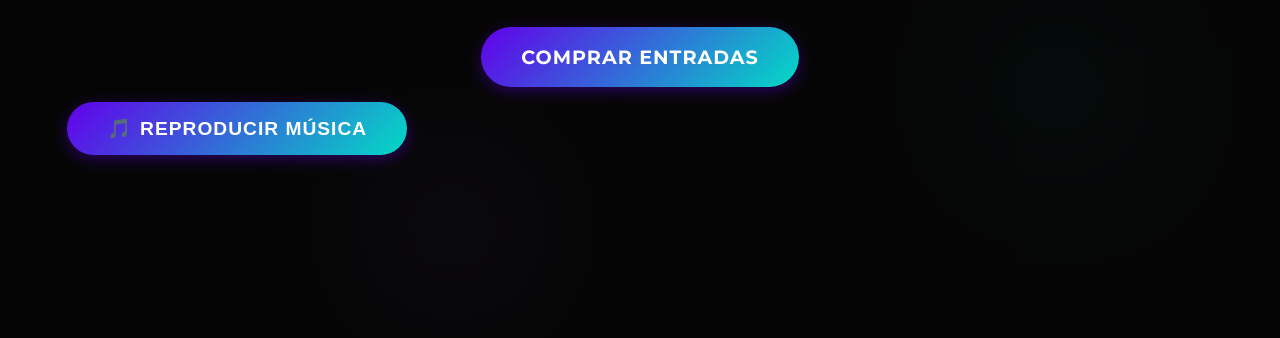
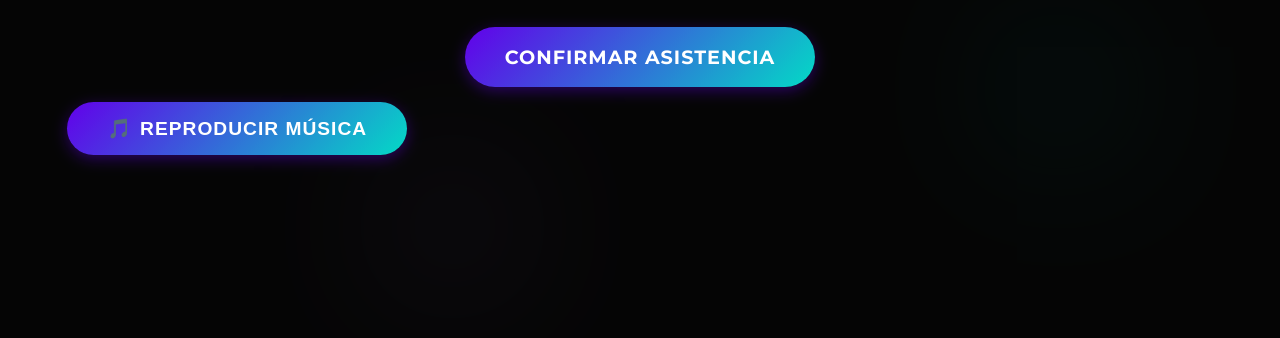
Before and after one commit to AaronSan5/claucochella, a plain HTML site: page index.html in a window 1280 px wide. Shown: the part 462-800 px from the top of the page. Drawn offline with Linux system fonts and the light colour scheme.

Commit message:
pagina final

```diff
--- a/index.html
+++ b/index.html
@@ -526,7 +526,6 @@
     <!-- Audio oculto -->
     <audio id="backgroundMusic">
         <source src="Las Avispas.mp3" type="audio/mpeg">
-        Tu navegador no soporta el elemento de audio.
     </audio>
 
     <!-- Efectos de luz -->
@@ -539,7 +538,7 @@
         <div class="hero-content">
             <h1 class="main-title">CLAUCOCHELLA</h1>
             <h2 class="subtitle">Primera Edición</h2>
-            <a href="https://wa.link/50nbqm" class="cta-button">Comprar Entradas</a>
+            <a href="https://wa.link/vrkpaf" class="cta-button">CONFIRMAR ASISTENCIA</a>
             <button id="musicToggleBtn" class="cta-button music-button">Reproducir Música</button>
         </div>
     </section>
```
